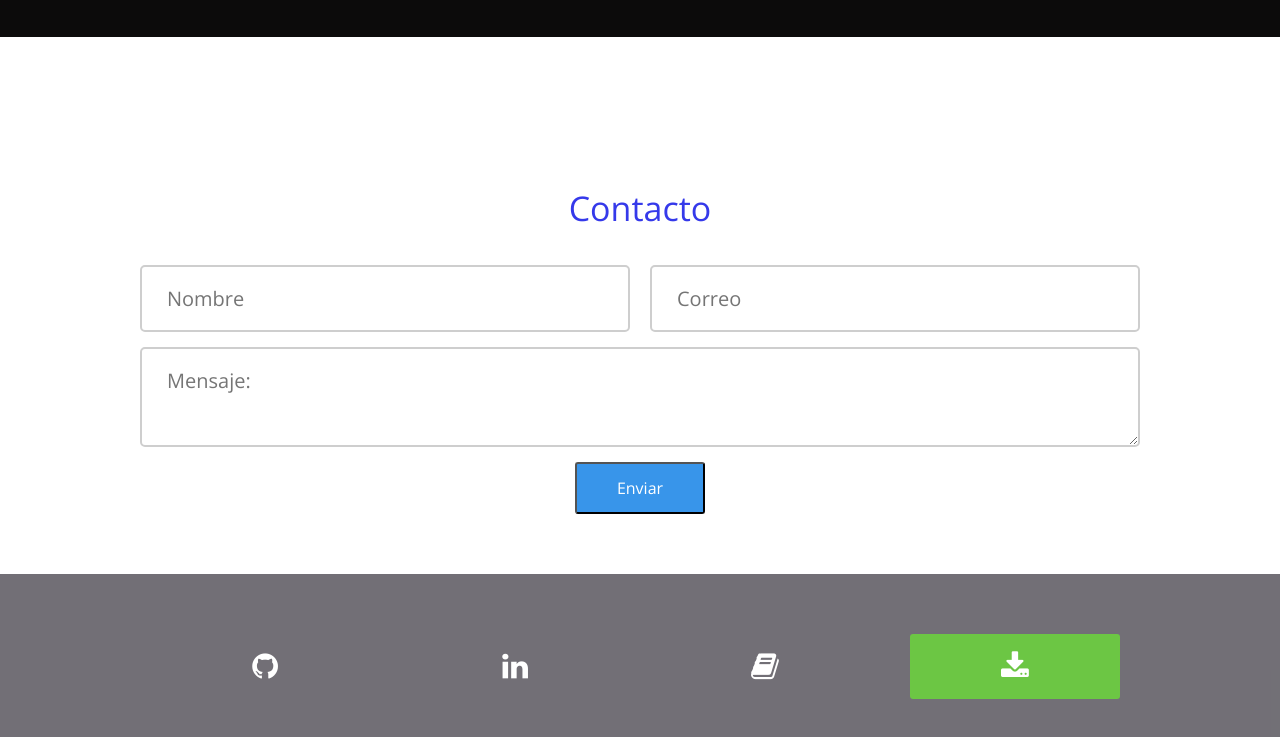
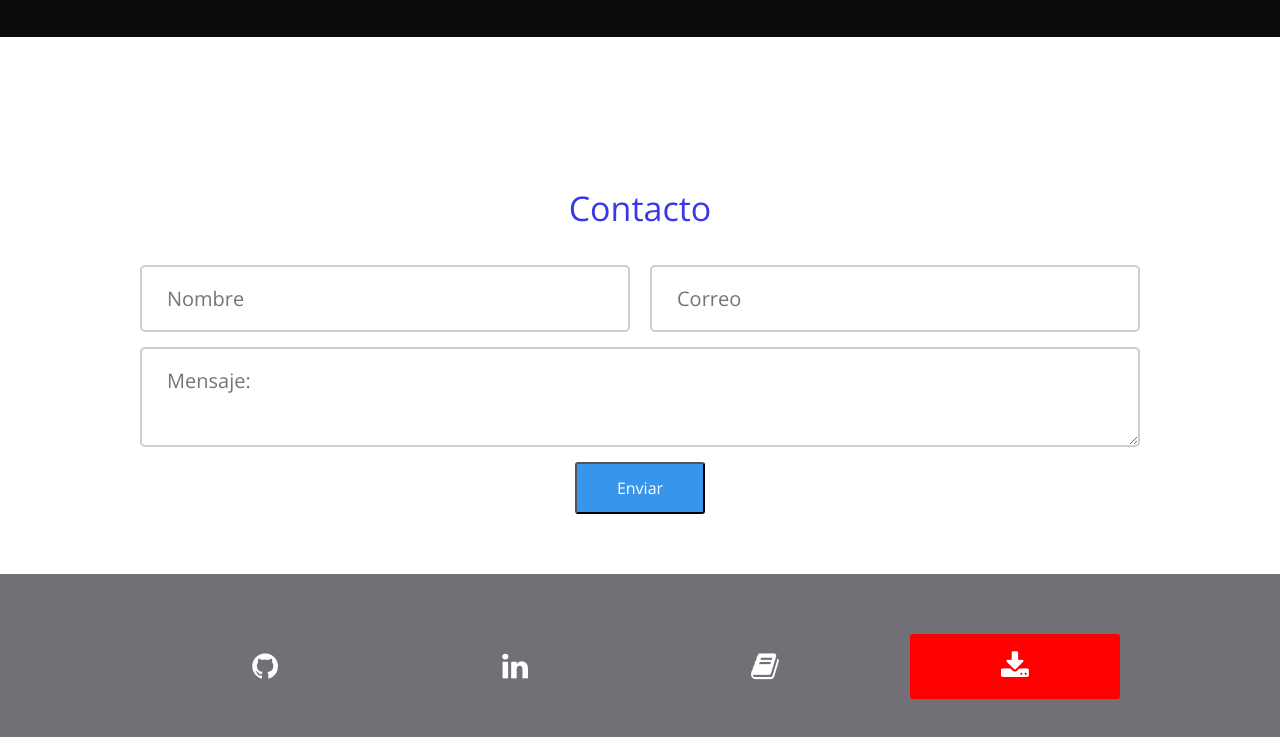
Before and after one commit to ARB89/Portafolio, a plain HTML site: page index.html in a window 1280 px wide. In both pictures the pointer is over the link 1015 px from the left and 2791 px from the top of the page. Shown: the part 2125-2862 px from the top of the page. Drawn offline with nearby package versions, Linux system fonts and the light colour scheme; some packages are replaced by stand-ins of ours; a script that the page names is missing.

Commit message:
Actualizacion, cv

```diff
--- a/index.html
+++ b/index.html
@@ -174,7 +174,7 @@
                 <a href="https://github.com/AlejandroRodrigezBravo" target="_blank" class="GitHub "><i class="fa fa-github "></i></a>
                 <a href="https://www.linkedin.com/in/alejandro-rodr%C3%ADguez-bravo-a99397159/ " target="_blank" class="Linkedin "><i class="fa fa-linkedin "></i></a>
                 <a href="https://alejandrorodrigezbravo.github.io/Portafolio/mantenimiento.html" target="_blank" class="Blogger "><i class="fa fa fa-book "></i></a>
-                <a href="./resources/pdf/CV_ARB.pdf" download="CV" class="Netlify "><i class="fa fa fa-download "></i></a>
+                <a href="./resources/pdf/Alejandro_Rodríguez_Bravo_CV.pdf" download="CV" class="Download "><i class="fa fa fa-download "></i></a>
             </div>
         </section>
     </footer>
--- a/resources/css/style.css
+++ b/resources/css/style.css
@@ -17,8 +17,6 @@ body {
         margin: auto;
         overflow: hidden;
     }
-
-
     /*------HEADER------*/
 
     header {
@@ -80,8 +78,6 @@ header .container-texto .texto .profesion {
         font-size: 25px;
         line-height: 25px;
     }
-
-
     /*-----MAIN-----*/
 
     .main .container {
@@ -215,8 +211,6 @@ header .container-texto .texto .profesion {
         font-size: 14px;
         color: #828294f5;
     }
-
-
     /*---footer----*/
 
     footer .contacto {
@@ -313,17 +307,15 @@ footer .redes-sociales .Linkedin:hover {
     }
 
     footer .redes-sociales .Blogger:hover {
-    background: #ff0000;
-}
-
-footer .redes-sociales .Netlify:hover {
         background: #6cc644;
     }
 
-
+    footer .redes-sociales .Download:hover {
+        background: #ff0000;
+    }
     /*------ media queries----*/
 
-@media screen and (max-width:800px) {
+    @media screen and (max-width: 800px) {
         header .navegacion {
             text-align: center;
         }
```
Also changed, not shown: 2 other files. Lines whose indentation alone changed are shown as unchanged.
